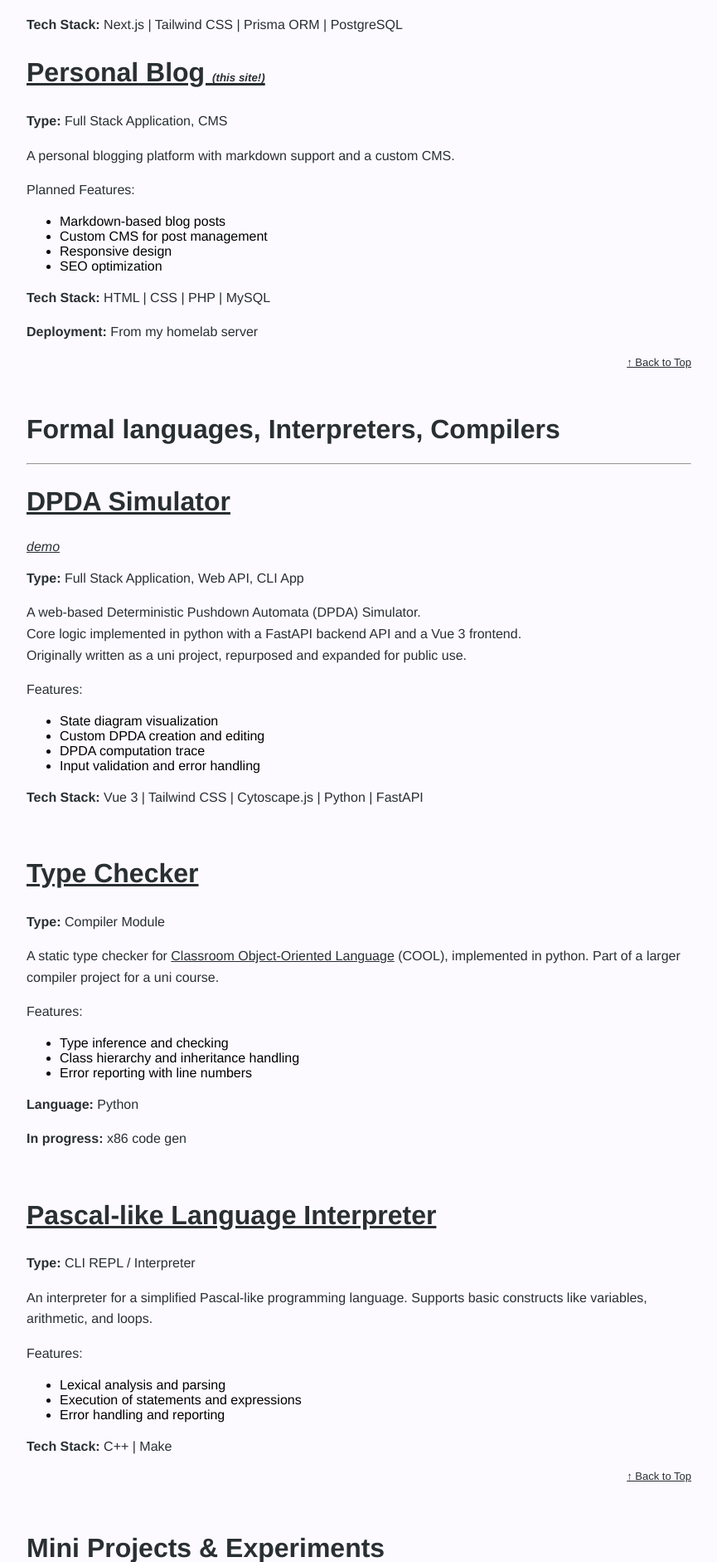
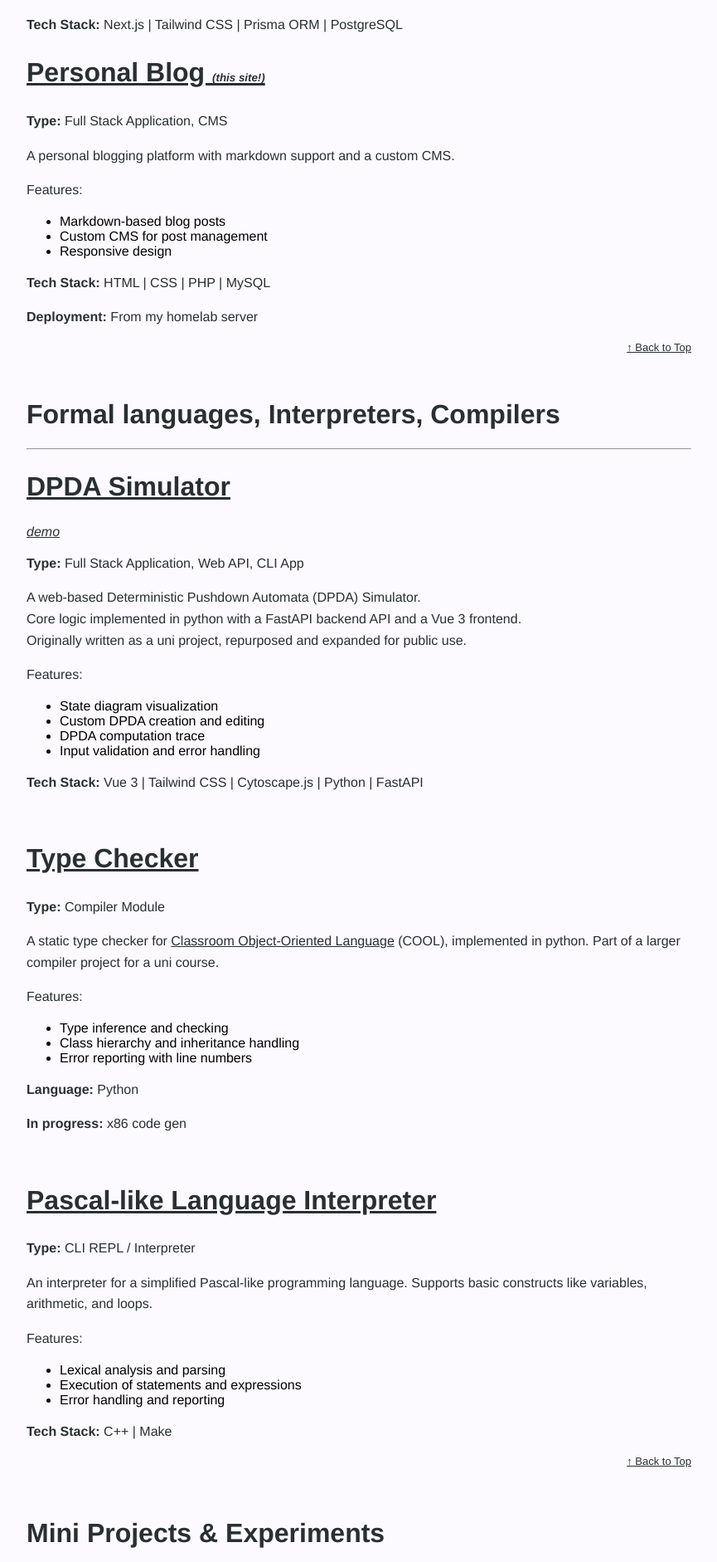
Before and after one commit to bmaca01/portfolio-web1, a PHP site: page /website/portfolio.php in a window 1280 px wide. Shown: the part 983-2865 px from the top of the page at 83% size, without its empty margins (266-1131 px from the left). Run offline with PHP 8.4, Linux system fonts and the light colour scheme.

Commit message:
Update portfolio.php

```diff
--- a/website/portfolio.php
+++ b/website/portfolio.php
@@ -77,7 +77,7 @@ include 'includes/page-header.php';
 </p>
 
 <h2 class="section-heading">
-    <a href="#">Personal Blog <em style="font-size: 10pt">(this site!)</em></a>
+    <a href="https://benjmacaro.dev/blog/">Personal Blog <em style="font-size: 10pt">(this site!)</em></a>
 </h2>
 <p class="body-text">
     <strong>Type:</strong> Full Stack Application, CMS<br>
@@ -86,12 +86,11 @@ include 'includes/page-header.php';
     A personal blogging platform with markdown support and a custom CMS.
 </p>
 <p class="body-text">
-    Planned Features:
+    Features:
     <ul>
         <li>Markdown-based blog posts</li>
         <li>Custom CMS for post management</li>
         <li>Responsive design</li>
-        <li>SEO optimization</li>
     </ul>
 </p>
 <p class="body-text">
```
